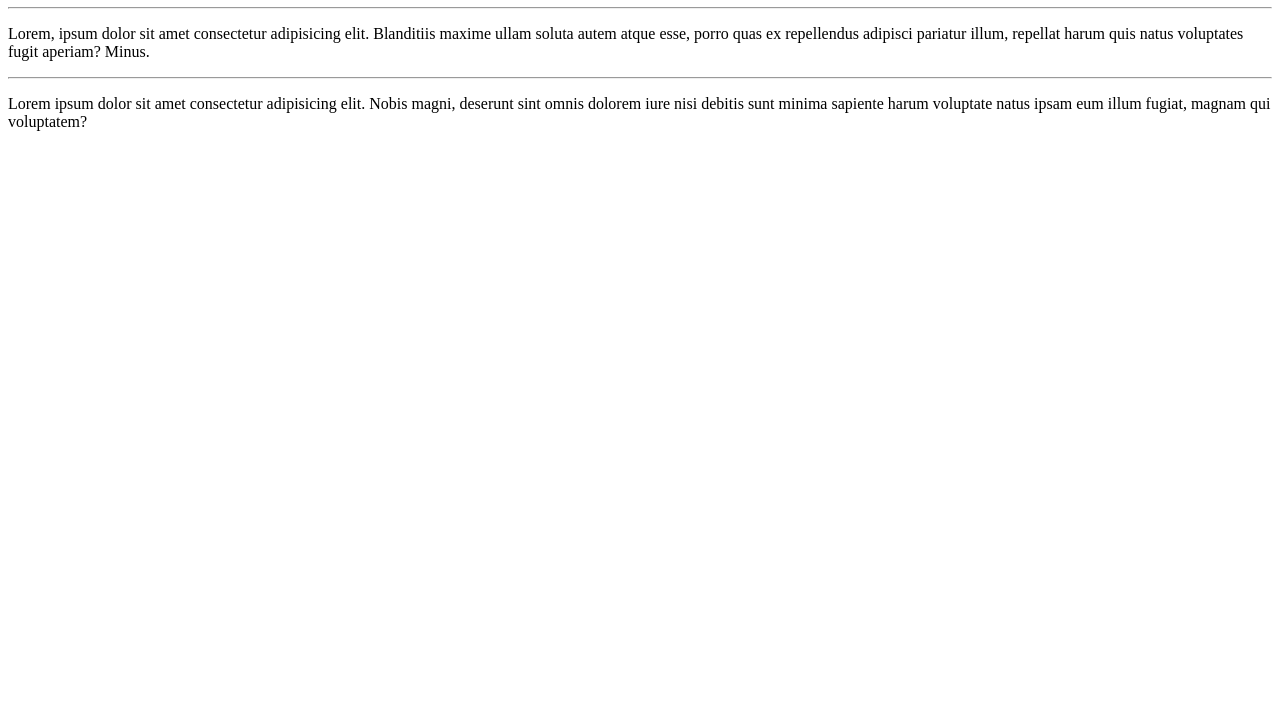
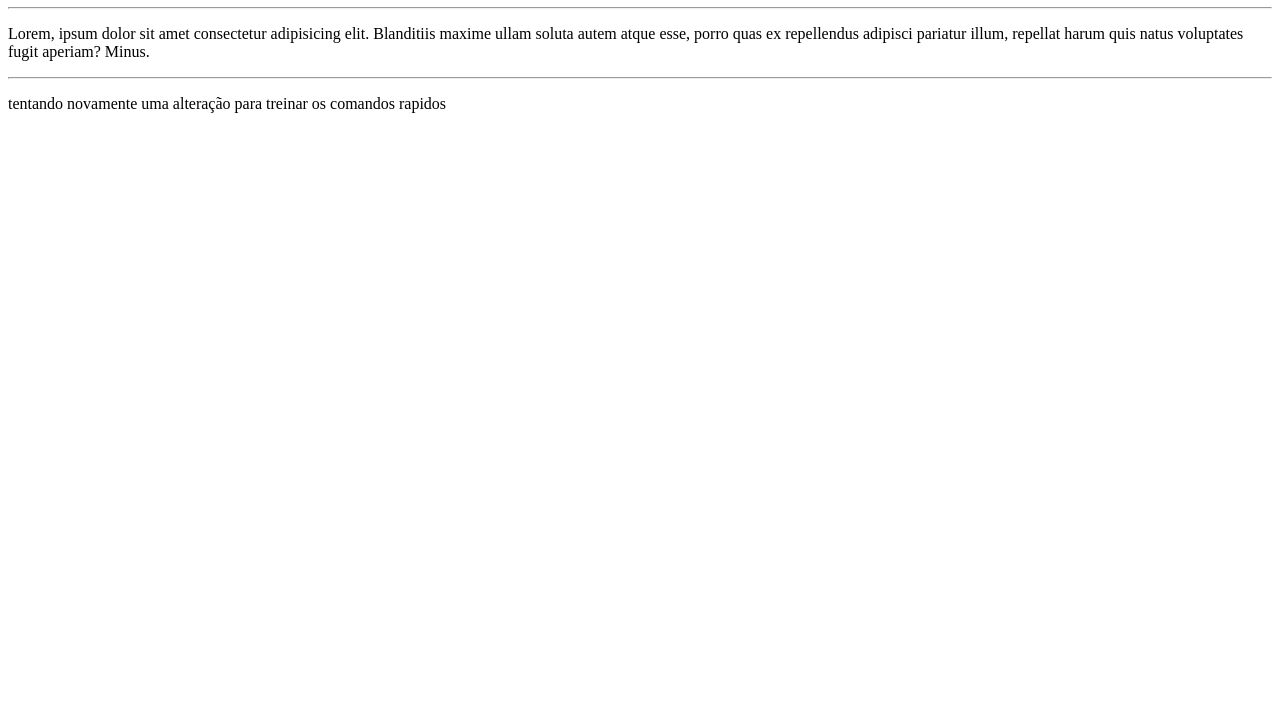
Before and after one commit to ChrisOliveira239/OlaMundo, a plain HTML site: page exemplo de site/index.html in a window 1280 px wide. Shown: the part 73-800 px from the top of the page. Drawn offline with Linux system fonts and the light colour scheme.

Commit message:
mudando o paragrafo
e testando os command

```diff
--- a/exemplo de site/index.html
+++ b/exemplo de site/index.html
@@ -15,7 +15,7 @@
     </p>
     <hr>
     <p>
-        Lorem ipsum dolor sit amet consectetur adipisicing elit. Nobis magni, deserunt sint omnis dolorem iure nisi debitis sunt minima sapiente harum voluptate natus ipsam eum illum fugiat, magnam qui voluptatem?
+        tentando novamente uma alteração para treinar os comandos rapidos
     </p>
 </body>
 </html>
```
